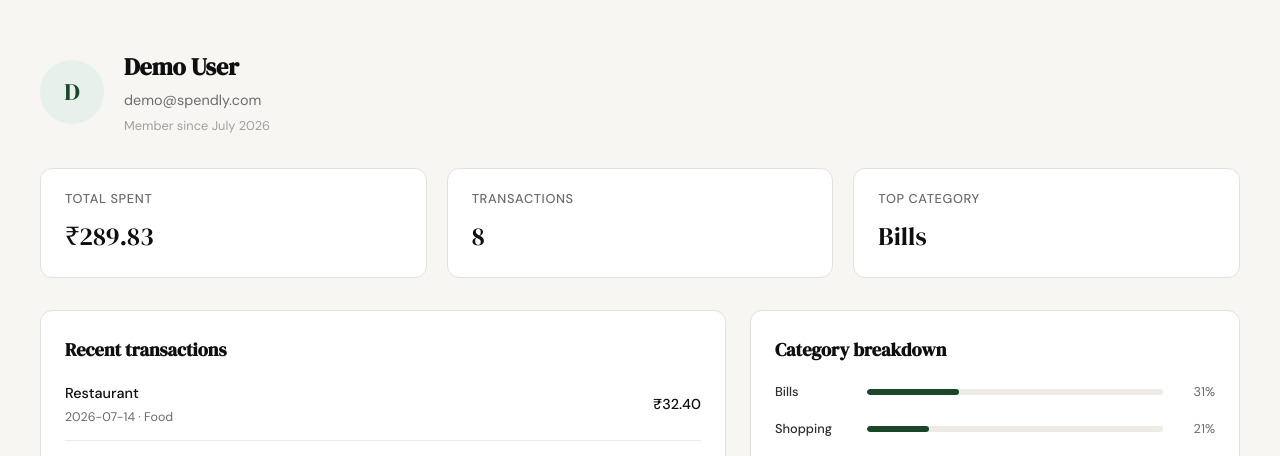
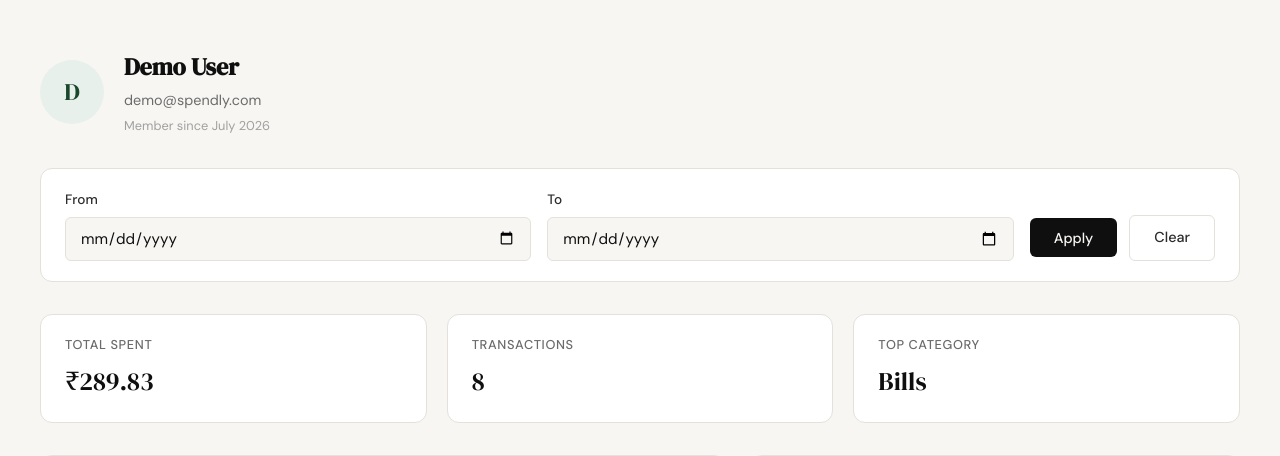
Before and after one commit to Aryan-Jain-24/spendly, a Flask app: page /profile in a window 1280 px wide. Shown: the part 61-517 px from the top of the page. Run offline with Flask 3, Linux system fonts and the light colour scheme; the visitor is signed in with stand-in values (Sample User, id 1); data comes from the database, SQL or seed files in the repository.

Commit message:
Add date-range filter to profile page
Let users narrow summary stats, transactions, and category breakdown
to a custom date range via ?start=&end= query params on /profile,
with graceful fallback to all-time data on invalid input.

Co-Authored-By: Claude Sonnet 5 <noreply@anthropic.com>

```diff
--- a/expense-tracker/app.py
+++ b/expense-tracker/app.py
@@ -1,3 +1,5 @@
+from datetime import datetime
+
 from flask import Flask, render_template, request, redirect, url_for, session
 from werkzeug.security import generate_password_hash, check_password_hash
 
@@ -118,9 +120,34 @@ def profile():
         session.pop("user_id", None)
         return redirect(url_for("login"))
 
-    summary = get_summary_stats(user_id)
-    transactions = get_recent_transactions(user_id)
-    categories = get_category_breakdown(user_id)
+    def _is_valid_date(value):
+        try:
+            datetime.strptime(value, "%Y-%m-%d")
+            return True
+        except ValueError:
+            return False
+
+    raw_start = request.args.get("start", "").strip()
+    raw_end = request.args.get("end", "").strip()
+    start = raw_start or None
+    end = raw_end or None
+
+    filter_error = None
+    if start is not None and not _is_valid_date(start):
+        filter_error = "Start date must be in YYYY-MM-DD format."
+    elif end is not None and not _is_valid_date(end):
+        filter_error = "End date must be in YYYY-MM-DD format."
+    elif start is not None and end is not None and start > end:
+        filter_error = "Start date must be on or before end date."
+
+    if filter_error:
+        query_start, query_end = None, None
+    else:
+        query_start, query_end = start, end
+
+    summary = get_summary_stats(user_id, start_date=query_start, end_date=query_end)
+    transactions = get_recent_transactions(user_id, start_date=query_start, end_date=query_end)
+    categories = get_category_breakdown(user_id, start_date=query_start, end_date=query_end)
 
     return render_template(
         "profile.html",
@@ -128,6 +155,9 @@ def profile():
         summary=summary,
         transactions=transactions,
         categories=categories,
+        start=start,
+        end=end,
+        filter_error=filter_error,
     )
 
 
--- a/expense-tracker/database/queries.py
+++ b/expense-tracker/database/queries.py
@@ -1,6 +1,16 @@
 from datetime import datetime
 
 from database.db import get_db
+
+
+def _apply_date_filter(query, params, start_date, end_date):
+    if start_date:
+        query += " AND date >= ?"
+        params.append(start_date)
+    if end_date:
+        query += " AND date <= ?"
+        params.append(end_date)
+    return query
 
 
 def get_user_by_id(user_id):
@@ -20,18 +30,23 @@ def get_user_by_id(user_id):
     return {"name": user["name"], "email": user["email"], "member_since": member_since}
 
 
-def get_summary_stats(user_id):
+def get_summary_stats(user_id, start_date=None, end_date=None):
     db = get_db()
-    total_row = db.execute(
+
+    total_query = (
         "SELECT COALESCE(SUM(amount), 0) AS total, COUNT(*) AS count "
-        "FROM expenses WHERE user_id = ?",
-        (user_id,),
-    ).fetchone()
-    top_row = db.execute(
-        "SELECT category FROM expenses WHERE user_id = ? "
-        "GROUP BY category ORDER BY SUM(amount) DESC LIMIT 1",
-        (user_id,),
-    ).fetchone()
+        "FROM expenses WHERE user_id = ?"
+    )
+    total_params = [user_id]
+    total_query = _apply_date_filter(total_query, total_params, start_date, end_date)
+    total_row = db.execute(total_query, total_params).fetchone()
+
+    top_query = "SELECT category FROM expenses WHERE user_id = ?"
+    top_params = [user_id]
+    top_query = _apply_date_filter(top_query, top_params, start_date, end_date)
+    top_query += " GROUP BY category ORDER BY SUM(amount) DESC LIMIT 1"
+    top_row = db.execute(top_query, top_params).fetchone()
+
     db.close()
 
     return {
@@ -41,13 +56,19 @@ def get_summary_stats(user_id):
     }
 
 
-def get_recent_transactions(user_id, limit=10):
+def get_recent_transactions(user_id, start_date=None, end_date=None, limit=10):
     db = get_db()
-    rows = db.execute(
-        "SELECT date, description, category, amount FROM expenses "
-        "WHERE user_id = ? ORDER BY date DESC, id DESC LIMIT ?",
-        (user_id, limit),
-    ).fetchall()
+
+    query = "SELECT date, description, category, amount FROM expenses WHERE user_id = ?"
+    params = [user_id]
+    query = _apply_date_filter(query, params, start_date, end_date)
+    query += " ORDER BY date DESC, id DESC"
+
+    if not (start_date or end_date):
+        query += " LIMIT ?"
+        params.append(limit)
+
+    rows = db.execute(query, params).fetchall()
     db.close()
 
     return [
@@ -61,13 +82,15 @@ def get_recent_transactions(user_id, limit=10):
     ]
 
 
-def get_category_breakdown(user_id):
+def get_category_breakdown(user_id, start_date=None, end_date=None):
     db = get_db()
-    rows = db.execute(
-        "SELECT category, SUM(amount) AS amount FROM expenses "
-        "WHERE user_id = ? GROUP BY category ORDER BY amount DESC",
-        (user_id,),
-    ).fetchall()
+
+    query = "SELECT category, SUM(amount) AS amount FROM expenses WHERE user_id = ?"
+    params = [user_id]
+    query = _apply_date_filter(query, params, start_date, end_date)
+    query += " GROUP BY category ORDER BY amount DESC"
+
+    rows = db.execute(query, params).fetchall()
     db.close()
 
     if not rows:
--- a/expense-tracker/static/css/style.css
+++ b/expense-tracker/static/css/style.css
@@ -529,6 +529,36 @@ a { color: inherit; text-decoration: none; }
     color: var(--ink-faint);
 }
 
+/* ------------------------------------------------------------------ */
+/* Profile filter form                                                 */
+/* ------------------------------------------------------------------ */
+
+.filter-form {
+    background: var(--paper-card);
+    border: 1px solid var(--border);
+    border-radius: var(--radius-md);
+    padding: 1.25rem 1.5rem;
+    margin-bottom: 2rem;
+}
+
+.filter-fields {
+    display: flex;
+    align-items: flex-end;
+    gap: 1rem;
+    flex-wrap: wrap;
+}
+
+.filter-fields .form-group {
+    margin-bottom: 0;
+    flex: 1 1 160px;
+}
+
+.filter-actions {
+    display: flex;
+    gap: 0.75rem;
+    align-items: center;
+}
+
 .stats-grid {
     display: grid;
     grid-template-columns: repeat(3, 1fr);
@@ -715,6 +745,7 @@ a { color: inherit; text-decoration: none; }
 
     .stats-grid { grid-template-columns: 1fr; }
     .profile-panels { grid-template-columns: 1fr; }
+    .filter-fields { flex-direction: column; align-items: stretch; }
 }
 
 @media (max-width: 600px) {
--- a/expense-tracker/templates/profile.html
+++ b/expense-tracker/templates/profile.html
@@ -15,6 +15,29 @@
                 <p class="profile-meta">Member since {{ user.member_since }}</p>
             </div>
         </div>
+
+        {% if filter_error %}
+        <p class="auth-error">{{ filter_error }}</p>
+        {% endif %}
+
+        <form method="GET" action="{{ url_for('profile') }}" class="filter-form">
+            <div class="filter-fields">
+                <div class="form-group">
+                    <label for="start">From</label>
+                    <input type="date" id="start" name="start" class="form-input" value="{{ start or '' }}">
+                </div>
+                <div class="form-group">
+                    <label for="end">To</label>
+                    <input type="date" id="end" name="end" class="form-input" value="{{ end or '' }}">
+                </div>
+                <div class="filter-actions">
+                    <button type="submit" class="btn-primary">Apply</button>
+                    <a href="{{ url_for('profile') }}" class="btn-ghost">Clear</a>
+                </div>
+            </div>
+        </form>
+
+        {% set filter_active = not filter_error and (start or end) %}
 
         <div class="stats-grid">
             <div class="stat-card">
@@ -48,7 +71,15 @@
                     {% endfor %}
                 </div>
                 {% else %}
+                {% if filter_active %}
+                <p class="empty-state">
+                    {% if start and end %}No expenses between {{ start }} and {{ end }}.
+                    {% elif start %}No expenses since {{ start }}.
+                    {% else %}No expenses before {{ end }}.{% endif %}
+                </p>
+                {% else %}
                 <p class="empty-state">No transactions yet.</p>
+                {% endif %}
                 {% endif %}
             </div>
 
@@ -67,7 +98,15 @@
                     {% endfor %}
                 </div>
                 {% else %}
+                {% if filter_active %}
+                <p class="empty-state">
+                    {% if start and end %}No expenses between {{ start }} and {{ end }}.
+                    {% elif start %}No expenses since {{ start }}.
+                    {% else %}No expenses before {{ end }}.{% endif %}
+                </p>
+                {% else %}
                 <p class="empty-state">No expenses yet.</p>
+                {% endif %}
                 {% endif %}
             </div>
 
```
Also changed, not shown: .claude/specs/06-date-filter-profile-page.md (added).
